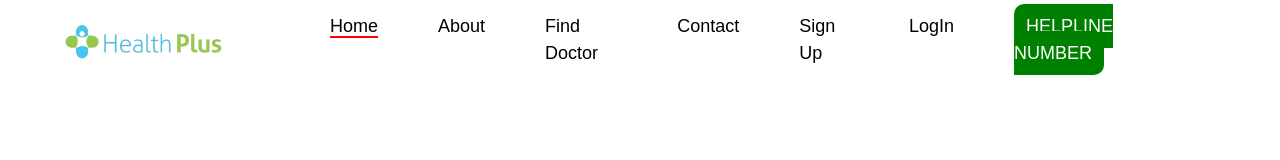
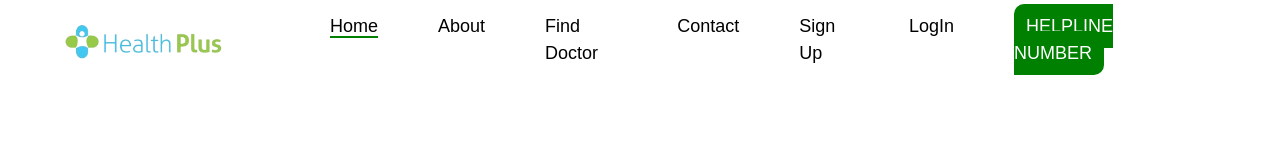
Before and after one commit to ramesh4916/inovateInfinity, an Angular app in the folder healthplus/: page / in a window 1280 px wide. Shown: the top 160 px of the page. Built offline with nearby package versions, Linux system fonts and the light colour scheme.

Commit message:
modified

```diff
--- a/healthplus/src/app/contact/contact.component.css
+++ b/healthplus/src/app/contact/contact.component.css
@@ -27,4 +27,5 @@ p{
 }
 h2{
     font-family: sans-serif;
+    font-weight: bold;
 }
--- a/healthplus/src/app/header/header.component.css
+++ b/healthplus/src/app/header/header.component.css
@@ -27,7 +27,7 @@ ul li a{
 
 }
 .active{
-    border-bottom: 2px solid red;
+    border-bottom: 2px solid green;
 }
 #helpLine{
     background-color: green;
```
